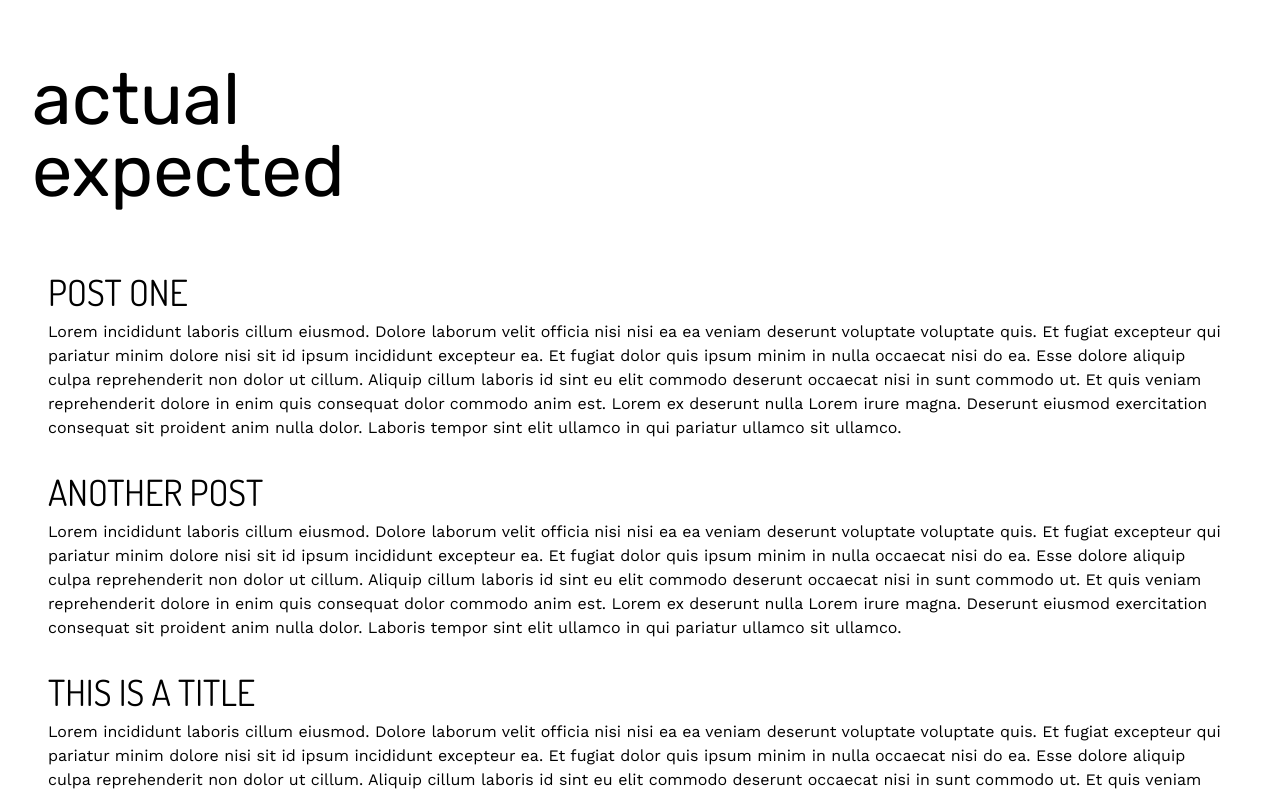
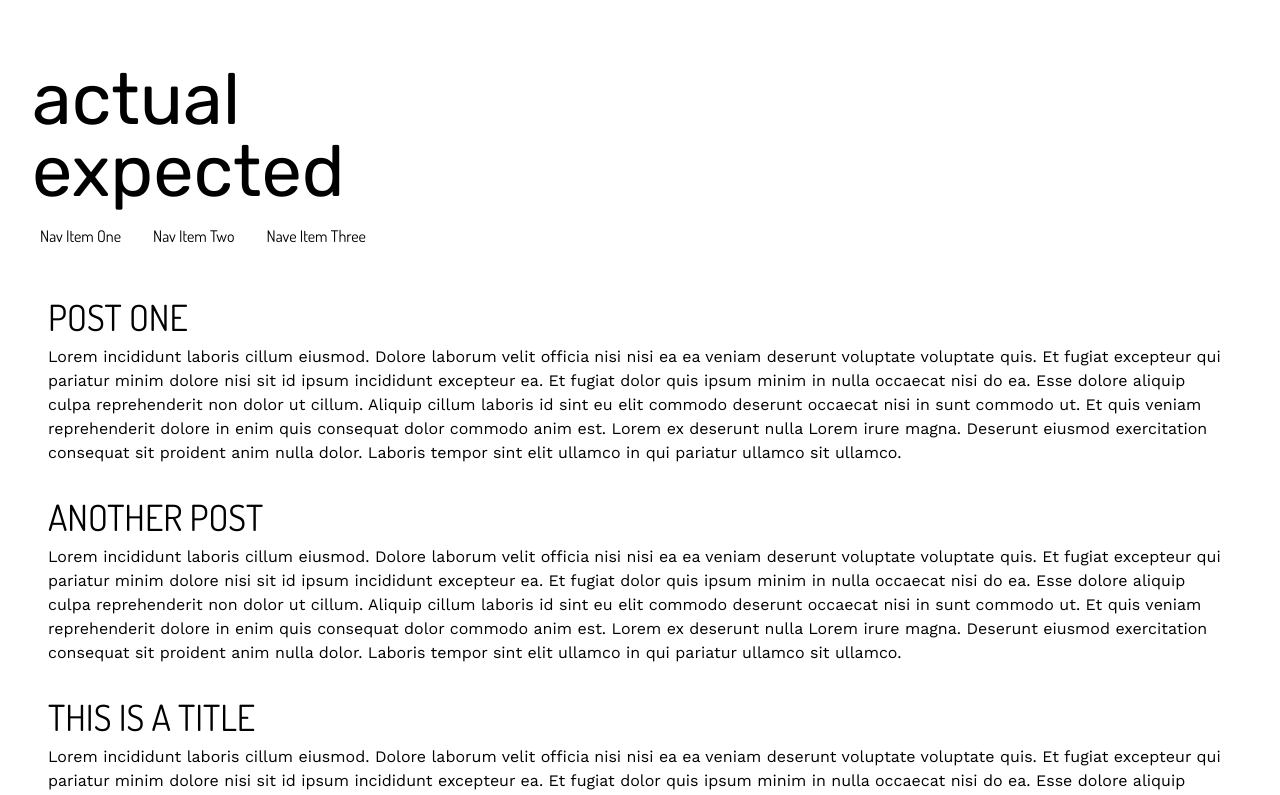
Before and after one commit to dcerniglia/blog, a Next.js app: page / in a window 1280 px wide. Shown: the top 795 px of the page. Built offline with nearby package versions, Linux system fonts and the light colour scheme.

Commit message:
start navbar

```diff
--- a/components/Header.js
+++ b/components/Header.js
@@ -1,3 +1,5 @@
+import Link from "next/link"
+
 export default function Header() {
 	return (
 		<header>
@@ -10,6 +12,19 @@ export default function Header() {
 						expected
 					</h1>
 				</header>
+				<nav className="pl-2">
+					<ul className="list-style-type: none flex">
+						<li className="m-4">
+							<Link href="/"><a className="font-dosis">Nav Item One</a></Link>
+						</li>
+						<li className="m-4">
+							<Link href="/"><a className="font-dosis">Nav Item Two</a></Link>
+						</li>
+						<li className="m-4">
+							<Link href="/"><a className="font-dosis">Nave Item Three</a></Link>
+						</li>
+					</ul>
+				</nav>
 			</div>
 		</header>
 	)
--- a/pages/index.js
+++ b/pages/index.js
@@ -6,7 +6,7 @@ import Script from 'next/script';
 export default function Home({ posts }) {
   console.log(posts);
   return (
-    <div className="container mt-16">
+    <div className="container mt-8">
       <Head>
         <title>Actual. Expected.</title>
         <meta name="description" content="Generated by create next app" />
```
